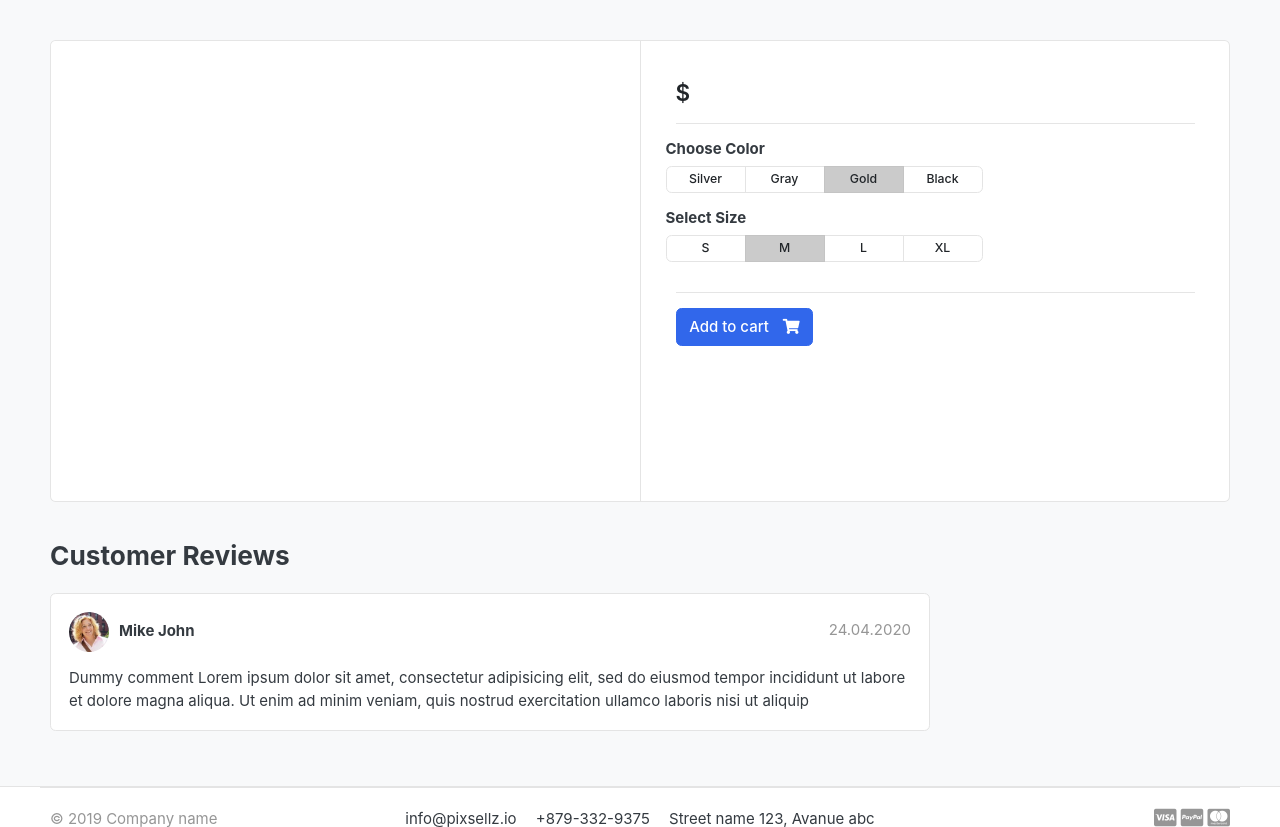
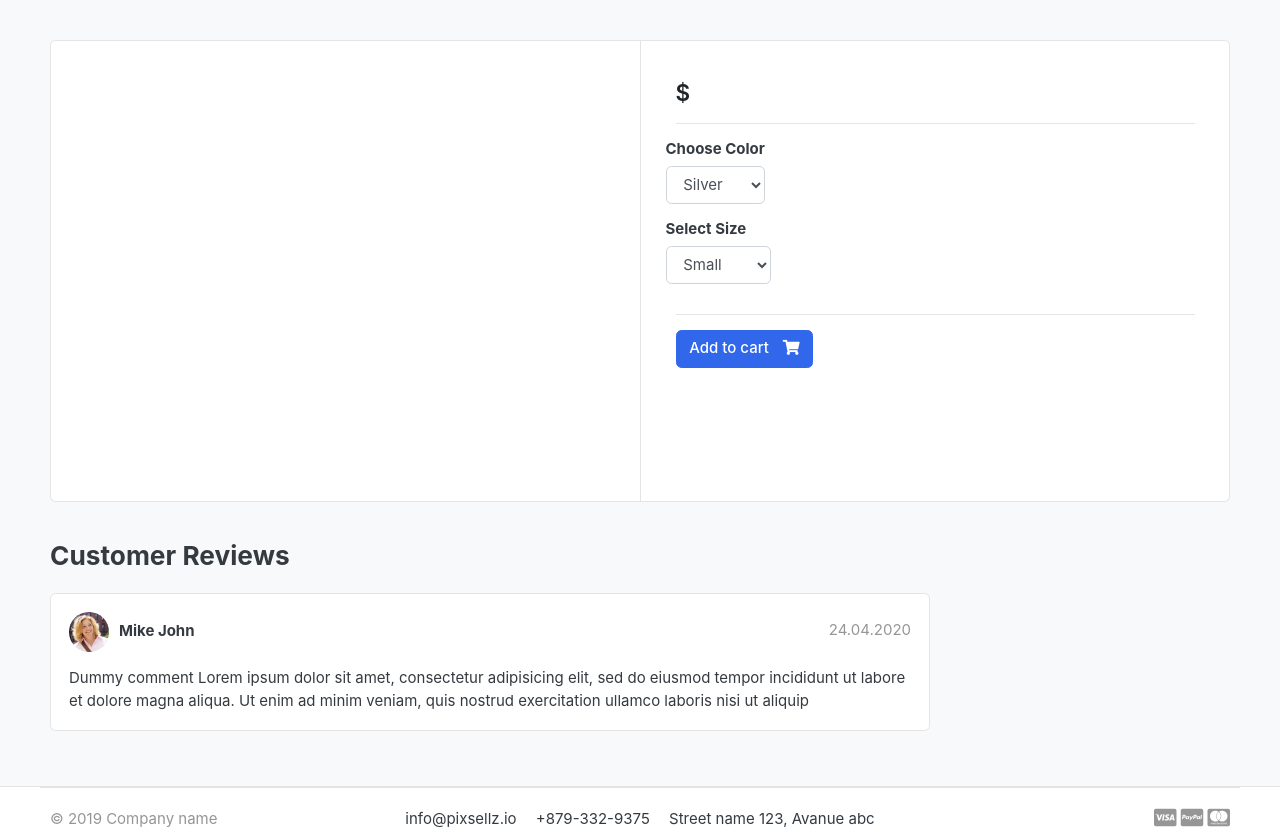
Before and after one commit to hadinshb/HadinStore, a Django app: template templates/store/product_details.html in a window 1280 px wide. Shown: the part 118-945 px from the top of the page. Run offline with Django 4.2, Linux system fonts and the light colour scheme; the template is opened without the code that fills it, so the values that code supplies are empty; some libraries are stand-ins or nearby versions; some web fonts are replaced.

Commit message:
Product Variation Preparation

```diff
--- a/templates/store/product_details.html
+++ b/templates/store/product_details.html
@@ -16,6 +16,8 @@
     </article> <!-- gallery-wrap .end// -->
             </aside>
             <main class="col-md-6 border-left">
+
+  <form action="{% url 'add_to_cart' product.id %}" method="GET">
       <article class="content-body">
 
       <h2 class="title">{{product.product_name}}</h2>
@@ -31,39 +33,23 @@
           <div class="row">
               <div class="item-option-select">
                   <h6>Choose Color</h6>
-                <div class="btn-group btn-group-sm btn-group-toggle" data-toggle="buttons">
-                  <label class="btn btn-light">
-                    <input type="radio" name="radio_color"> Silver
-                  </label>
-                  <label class="btn btn-light">
-                    <input type="radio" name="radio_color" > Gray
-                  </label>
-                  <label class="btn btn-light active">
-                    <input type="radio" name="radio_color checked"> Gold
-                  </label>
-                  <label class="btn btn-light">
-                    <input type="radio" name="radio_color"> Black
-                  </label>
-                </div>
+                    <select name="color" class="form-control">
+                        <option value="silver">Silver</option>
+                        <option value="gray">Gray</option>
+                        <option value="gold">Gold</option>
+                        <option value="black">Black</option>
+                    </select>
+
               </div>
           </div> <!-- row.// -->
           <div class="row">
               <div class="item-option-select">
                   <h6>Select Size</h6>
-                <div class="btn-group btn-group-sm btn-group-toggle" data-toggle="buttons">
-                  <label class="btn btn-light">
-                    <input type="radio" name="radio_color"> S
-                  </label>
-                  <label class="btn btn-light active">
-                    <input type="radio" name="radio_color" checked> M
-                  </label>
-                  <label class="btn btn-light">
-                    <input type="radio" name="radio_color"> L
-                  </label>
-                  <label class="btn btn-light">
-                    <input type="radio" name="radio_color"> XL
-                  </label>
-                </div>
+                  <select name="size" class="form-control">
+                    <option value="small">Small</option>
+                    <option value="medium">Medium</option>
+                    <option value="large">Large</option>
+                </select>
               </div>
           </div> <!-- row.// -->
           <hr>
@@ -71,12 +57,13 @@
           <h5 class="text-danger">Out of Stock</h5>
           {% else %}
               {% if not in_cart %}
-                <a href="{% url 'add_to_cart' product.id %}" class="btn  btn-primary"> <span class="text">Add to cart</span> <i class="fas fa-shopping-cart"></i>  </a>
+                  <button type="submit" class="btn  btn-primary"> <span class="text">Add to cart</span> <i class="fas fa-shopping-cart"></i>  </button>
               {% else %}
                   <a href="{% url 'cart' %}" class="btn  btn-success"> <span class="text">Added to cart</span> <i class="fas fa-check"></i>  </a>
               {% endif %}
           {% endif %}
       </article> <!-- product-info-aside .// -->
+  </form>
             </main> <!-- col.// -->
         </div> <!-- row.// -->
     </div> <!-- card.// -->
```
Also changed, not shown: templates/store/store.html (+3 -12 lines). Lines whose indentation alone changed are shown as unchanged.
